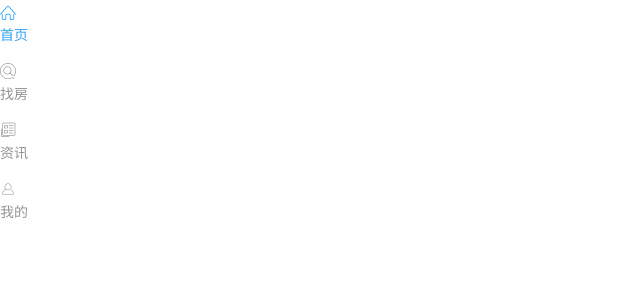
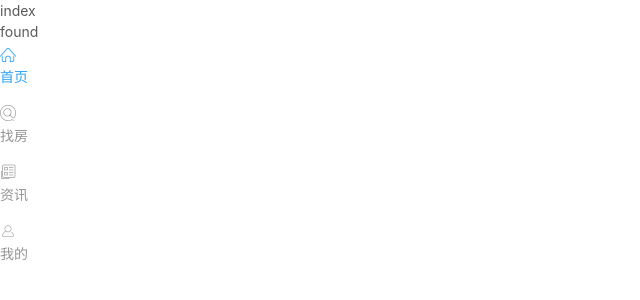
Before and after one commit to DonaLd-D/zf, a React (Create React App) app: page /#/ in a window 1280 px wide. Shown: the top 300 px of the page, without its empty margins (0-640 px from the left). Built offline with nearby package versions, Linux system fonts and the light colour scheme.

Commit message:
home 二级路由

```diff
--- a/src/pages/home/index.js
+++ b/src/pages/home/index.js
@@ -1,12 +1,12 @@
 import { TabBar } from 'antd-mobile';
 import React from 'react';
 import {Route} from 'react-router-dom';
-import Index from '../index/index.js';
+import Index from '../index';
 import Found from '../found';
 import News from '../news';
 import My from '../my';
 
-class home extends React.Component {
+class Home extends React.Component {
   constructor(props) {
     super(props);
     this.state = {
@@ -43,7 +43,7 @@ class home extends React.Component {
             }}
             data-seed="logId"
           >
-            <Route ></Route>
+            <Route component={Index}></Route>
           </TabBar.Item>
           <TabBar.Item
             icon={<i className="iconfont icon-findHouse"></i>}
@@ -58,6 +58,7 @@ class home extends React.Component {
             }}
             data-seed="logId1"
           >
+            <Route component={Found}></Route>
           </TabBar.Item>
           <TabBar.Item
             icon={<i className="iconfont icon-infom"></i>}
@@ -71,6 +72,7 @@ class home extends React.Component {
               });
             }}
           >
+            <Route component={News}></Route>
           </TabBar.Item>
           <TabBar.Item
             icon={<i className="iconfont icon-my"></i>}
@@ -84,6 +86,7 @@ class home extends React.Component {
               });
             }}
           >
+            <Route component={My}></Route>
           </TabBar.Item>
         </TabBar>
       </div>
@@ -91,4 +94,4 @@ class home extends React.Component {
   }
 }
 
-export default home
+export default Home
```
